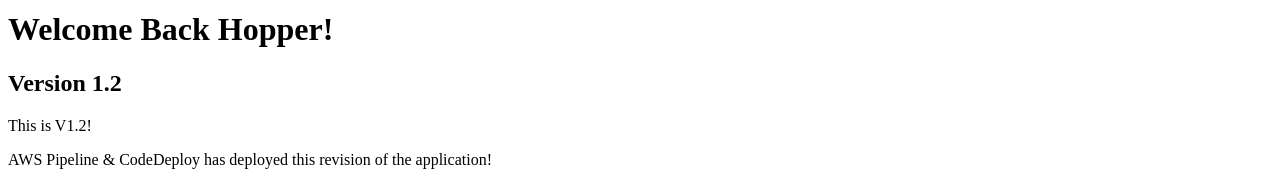
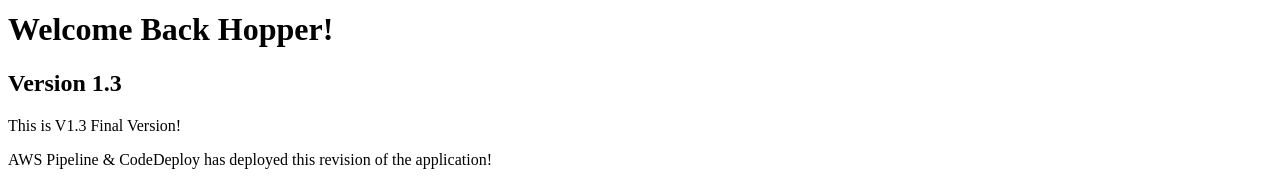
Before and after one commit to josephphyo/aws-codedeploy-demo, a plain HTML site: page src/index.html in a window 1280 px wide. Shown: the part 1045-1227 px from the top of the page. Drawn offline with Linux system fonts and the light colour scheme.

Commit message:
Final Version

```diff
--- a/src/index.html
+++ b/src/index.html
@@ -2,6 +2,6 @@
 <img src="hopperagain.jpg" alt="Hopper"/>
 
 <h1>Welcome Back Hopper!</h1>
-<h2>Version 1.2</h2>
-<p>This is V1.2!</>
+<h2>Version 1.3</h2>
+<p>This is V1.3 Final Version!</>
 <p>AWS Pipeline & CodeDeploy has deployed this revision of the application!</p>
```
